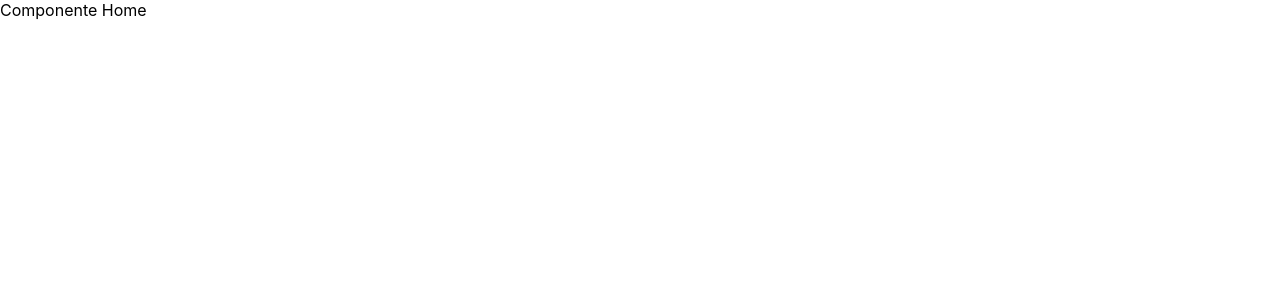
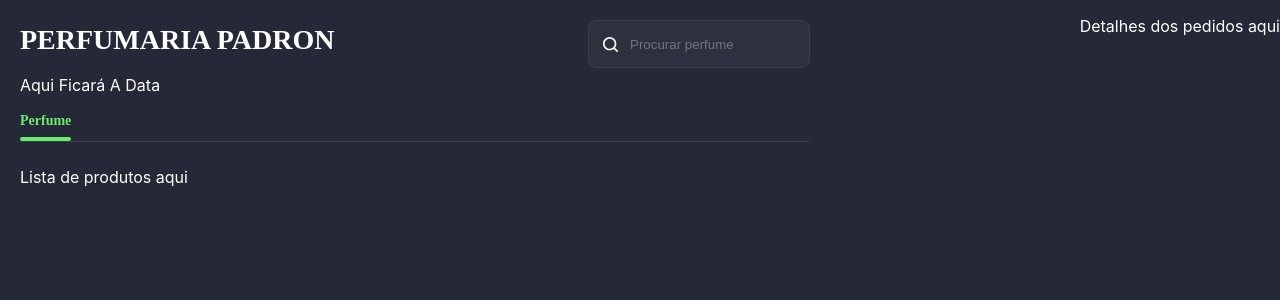
Before and after one commit to tatylima/perfumaria-client, a React (Create React App) app: page / in a window 1280 px wide. Shown: the top 300 px of the page. Built offline with nearby package versions, Linux system fonts and the light colour scheme.

Commit message:
styled home

```diff
--- a/src/pages/Home/index.tsx
+++ b/src/pages/Home/index.tsx
@@ -1,5 +1,38 @@
+import { ReactComponent as Search } from "assets/icons/search.svg";
+import * as S from "./style";
+
 const Home = () => {
-  return(<div>Componente Home</div>);
-}
+	return (
+		<S.Home>
+			<S.HomeContent>
+				<header>
+					<S.HomeHeaderDetails>
+						<div>
+							<S.HomeHeaderDetailsLogo>Perfumaria Padron</S.HomeHeaderDetailsLogo>
+							<S.HomeHeaderDetailsDate>
+								Aqui ficará a data
+							</S.HomeHeaderDetailsDate>
+						</div>
+						<S.HomeHeaderDetailsSearch>
+							<Search />
+							<input type="text" placeholder="Procurar perfume" />
+						</S.HomeHeaderDetailsSearch>
+					</S.HomeHeaderDetails>
+				</header>
+				<div>
+					<S.HomeProductTitle>
+						<b>Perfume</b>
+					</S.HomeProductTitle>
+					<S.HomeProductList>
+						<p>Lista de produtos aqui</p>
+					</S.HomeProductList>
+				</div>
+			</S.HomeContent>
+			<aside>
+				<p>Detalhes dos pedidos aqui</p>
+			</aside>
+		</S.Home>
+	);
+};
 
 export default Home;
--- a/src/pages/Home/style.ts
+++ b/src/pages/Home/style.ts
@@ -1 +1,92 @@
-export const Home = {}
+import styled, { css } from "styled-components";
+
+export const Home = styled.section`
+	${({ theme }) => css`
+		background-color: ${theme.colors.baseBg1};
+		min-width: 100vw;
+		min-height: 100vh;
+		color: ${theme.colors.textColor};
+		display: flex;
+		justify-content: space-between;
+	`}
+`;
+export const HomeContent = styled.main`
+	${() => css`
+		width: calc(100% - 450px);
+		padding: 20px;
+		overflow: auto;
+		height: 100vh;
+		box-sizing: border-box;
+	`}
+`;
+export const HomeHeaderDetails = styled.div`
+	${() => css`
+		display: flex;
+		justify-content: space-between;
+	`}
+`;
+export const HomeHeaderDetailsLogo = styled.h1`
+	${({ theme }) => css`
+		${theme.mixins.logoStyle};
+		text-transform: uppercase;
+		margin: 0;
+	`}
+`;
+
+export const HomeHeaderDetailsDate = styled.p`
+	${() => css`
+		text-transform: capitalize;
+	`}
+`;
+export const HomeHeaderDetailsSearch = styled.div`
+	${({ theme }) => css`
+		display: flex;
+		align-items: center;
+		gap: 10px;
+		${theme.mixins.input()};
+		padding-top: 0;
+		padding-bottom: 0;
+		padding-right: 0;
+		input {
+			background: transparent;
+			border: none;
+			height: 100%;
+			color: ${theme.colors.textColor};
+		}
+	`}
+`;
+export const HomeProductTitle = styled.h2`
+	${({ theme }) => css`
+		margin: 0;
+		border-bottom: 1px solid ${theme.colors.baseLine};
+		${theme.mixins.bodyStyle()};
+		color: ${theme.colors.primaryColor};
+		padding-bottom: 10px;
+		b {
+			position: relative;
+			&::after {
+				content: "";
+				position: absolute;
+				left: 0;
+				bottom: -13px;
+				width: 100%;
+				height: 4px;
+				background-color: ${theme.colors.primaryColor};
+				border-radius: 5rem;
+			}
+		}
+	`}
+`;
+
+export const HomeProductList = styled.div`
+	${() => css`
+		margin-top: 25px;
+		padding-bottom: 25px;
+	`}
+`;
+
+export const HomeProductListGap = styled.div`
+	${({ theme }) => css`
+		width: 200px;
+	`}
+`;
```
